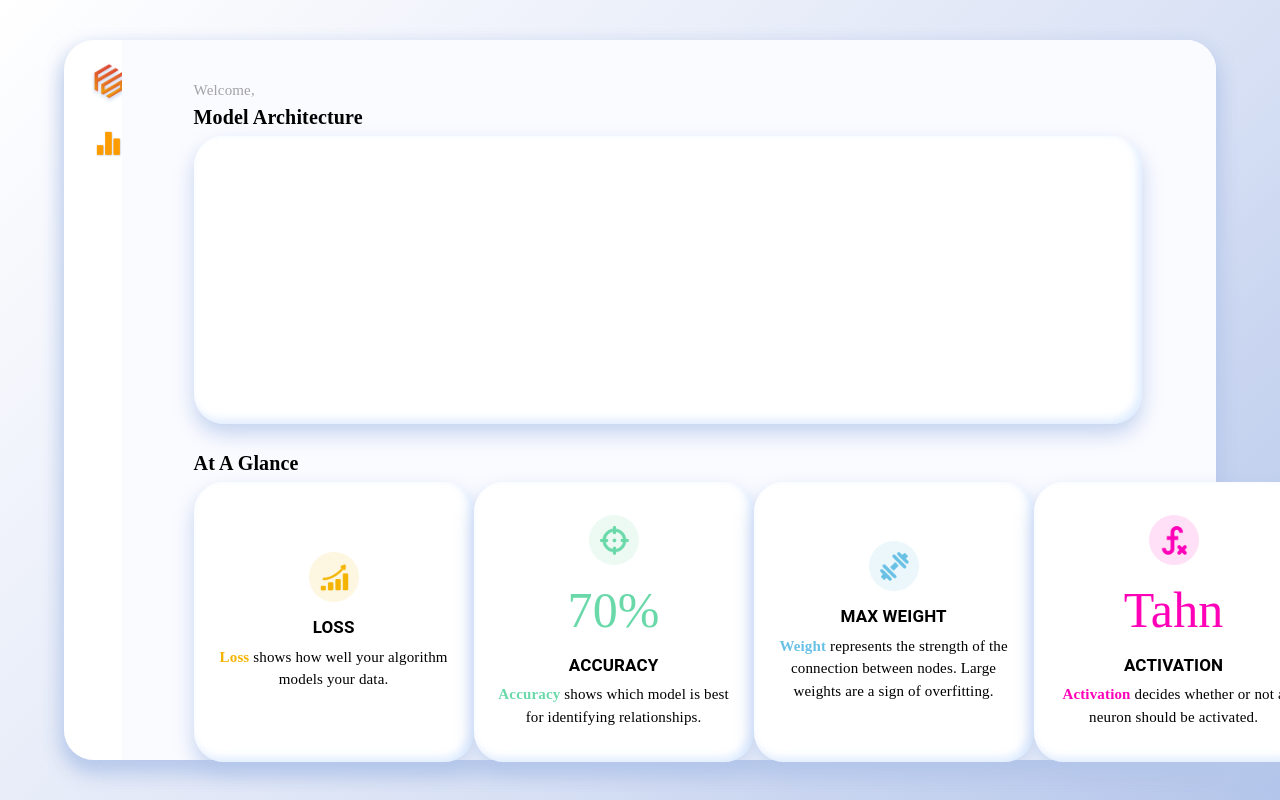
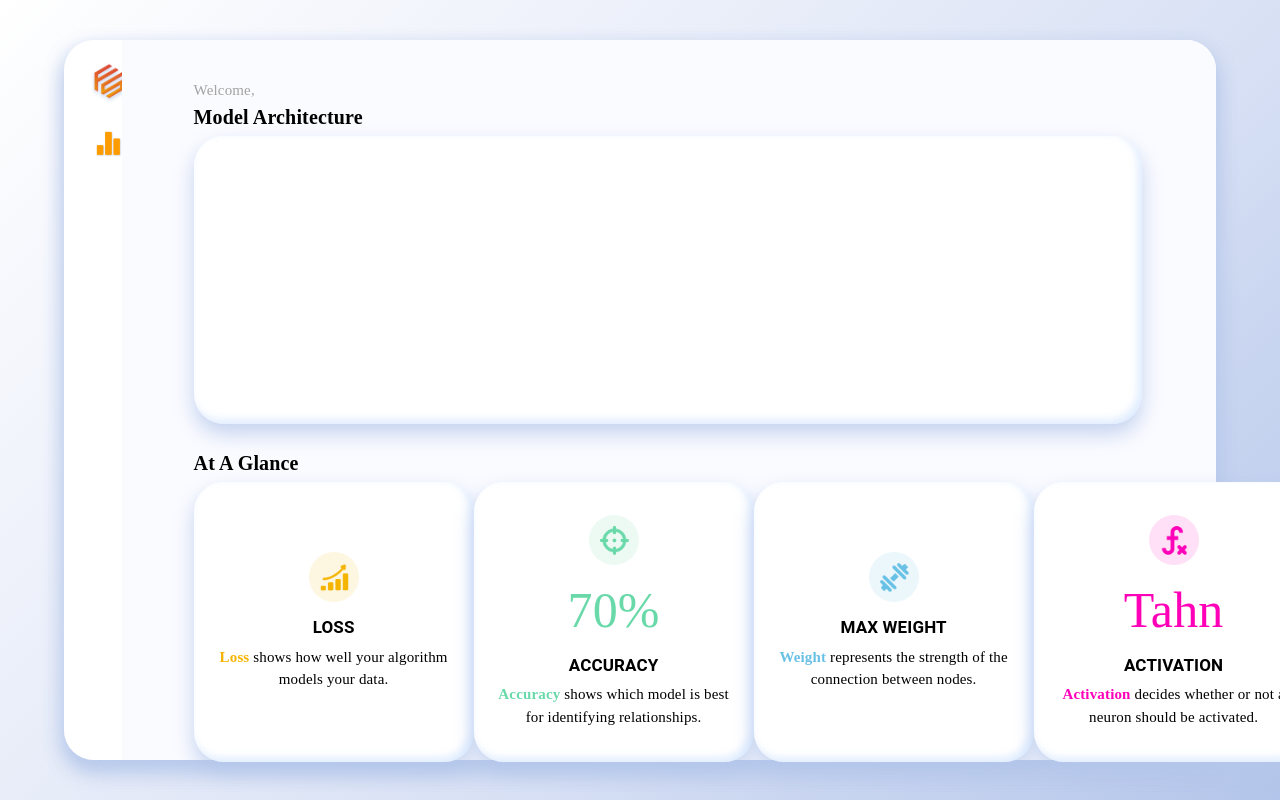
Before and after one commit to oslabs-beta/FlowSpace, a React (Create React App) app: page / in a window 1280 px wide. Shown: the top 800 px of the page. Built offline with nearby package versions, Linux system fonts and the light colour scheme; no server answers.

Commit message:
changes weightAnalytics description. Approved by everyone to push to dev without PR

```diff
--- a/client/weightAnalytics.jsx
+++ b/client/weightAnalytics.jsx
@@ -16,7 +16,7 @@ const WeightAnalytics = ({ socket }) => {
         {
           type:'Max Weight',
           value: weightData,
-          description: ' represents the strength of the connection between nodes. Large weights are a sign of overfitting.',
+          description: ' represents the strength of the connection between nodes.',
           color: '#68C1E5',
           boldName: 'Weight'}}/>
     );
```
